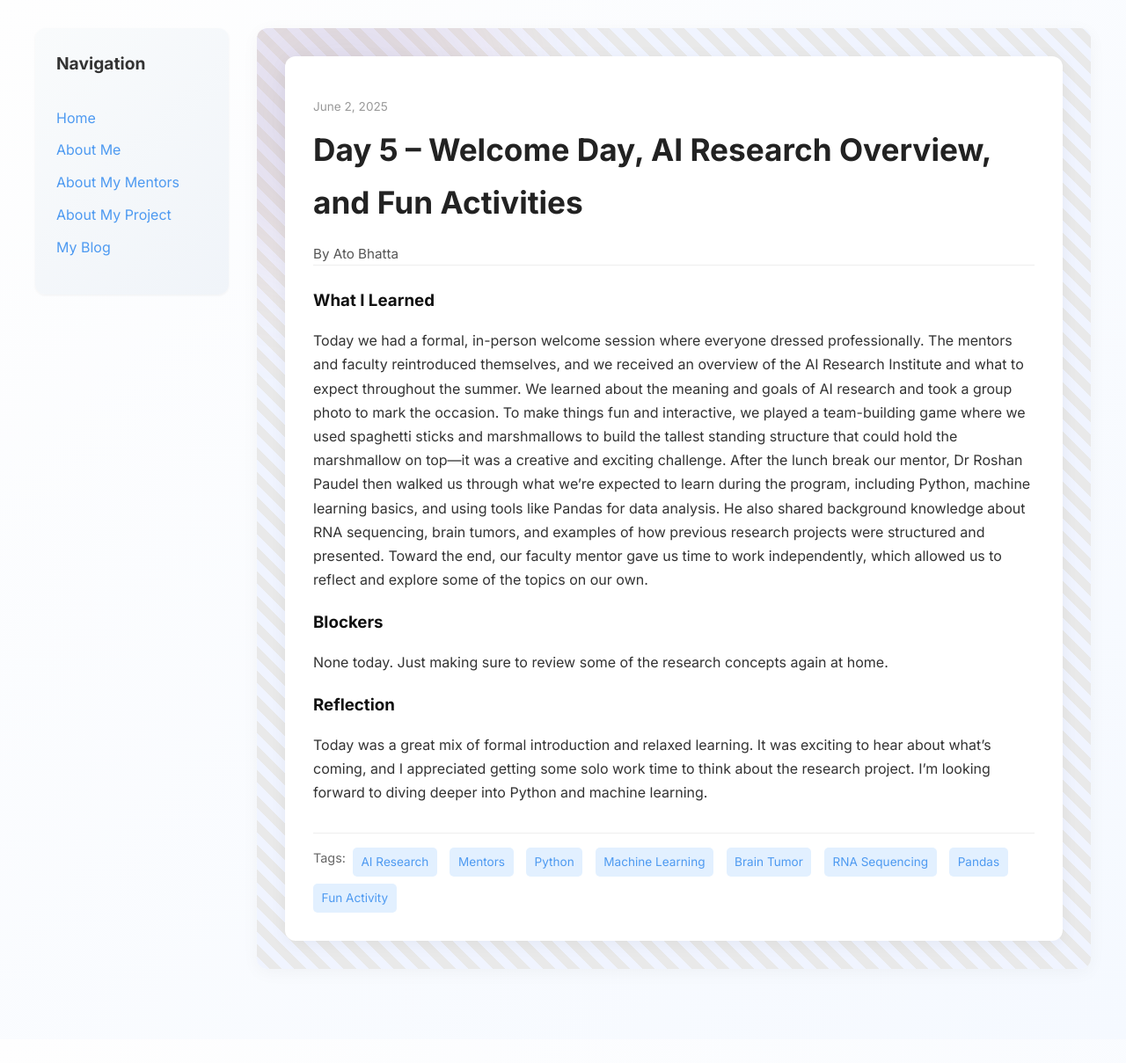
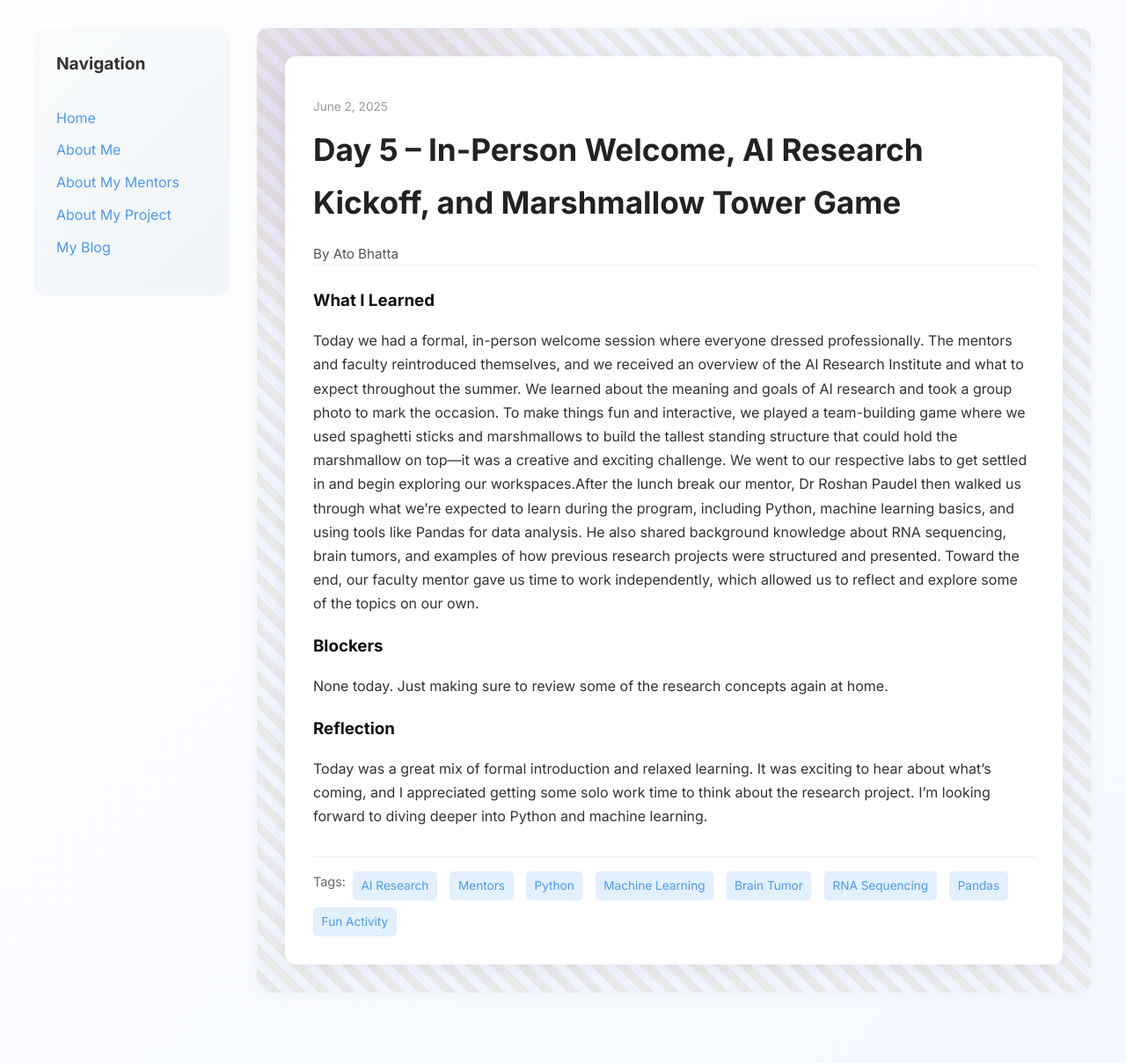
Before and after one commit to Ato-2025/Ato-2025.github.io, a Jekyll site: the page built from _posts/2025-06-02-day5.md, in a window 1280 px wide. Shown: the whole page at 88% size. Built offline with Jekyll 4.4.1, drawn with Linux system fonts in a browser that asks for light colours; before the commit the page ends 1182 px from its top, so only the background shows below that.

Commit message:
Update 2025-06-02-day5.md

```diff
--- a/_posts/2025-06-02-day5.md
+++ b/_posts/2025-06-02-day5.md
@@ -1,13 +1,13 @@
 ---
 layout: post
-title: "Day 5 – Welcome Day, AI Research Overview, and Fun Activities"
+title: "Day 5 – In-Person Welcome, AI Research Kickoff, and Marshmallow Tower Game"
 date: 2025-06-02
 author: Ato Bhatta
 permalink: /day5.html
 tags: ["AI Research", "Mentors", "Python", "Machine Learning", "Brain Tumor", "RNA Sequencing", "Pandas", "Fun Activity"]
 what_i_learned: |
   Today we had a formal, in-person welcome session where everyone dressed professionally. The mentors and faculty reintroduced themselves, and we received an overview of the AI Research Institute and what to expect throughout the summer. We learned about the meaning and goals of AI research and took a group photo to mark the occasion. To make things fun and interactive, we played a team-building game where we used spaghetti sticks and marshmallows to build the tallest standing structure that could hold the marshmallow on top—it was a creative and exciting challenge.
-  After the lunch break our mentor, Dr Roshan Paudel then walked us through what we’re expected to learn during the program, including Python, machine learning basics, and using tools like Pandas for data analysis. He also shared background knowledge about RNA sequencing, brain tumors, and examples of how previous research projects were structured and presented. Toward the end, our faculty mentor gave us time to work independently, which allowed us to reflect and explore some of the topics on our own.
+  We went to our respective labs to get settled in and begin exploring our workspaces.After the lunch break our mentor, Dr Roshan Paudel then walked us through what we’re expected to learn during the program, including Python, machine learning basics, and using tools like Pandas for data analysis. He also shared background knowledge about RNA sequencing, brain tumors, and examples of how previous research projects were structured and presented. Toward the end, our faculty mentor gave us time to work independently, which allowed us to reflect and explore some of the topics on our own.
 
 blockers: |
   None today. Just making sure to review some of the research concepts again at home.
```
